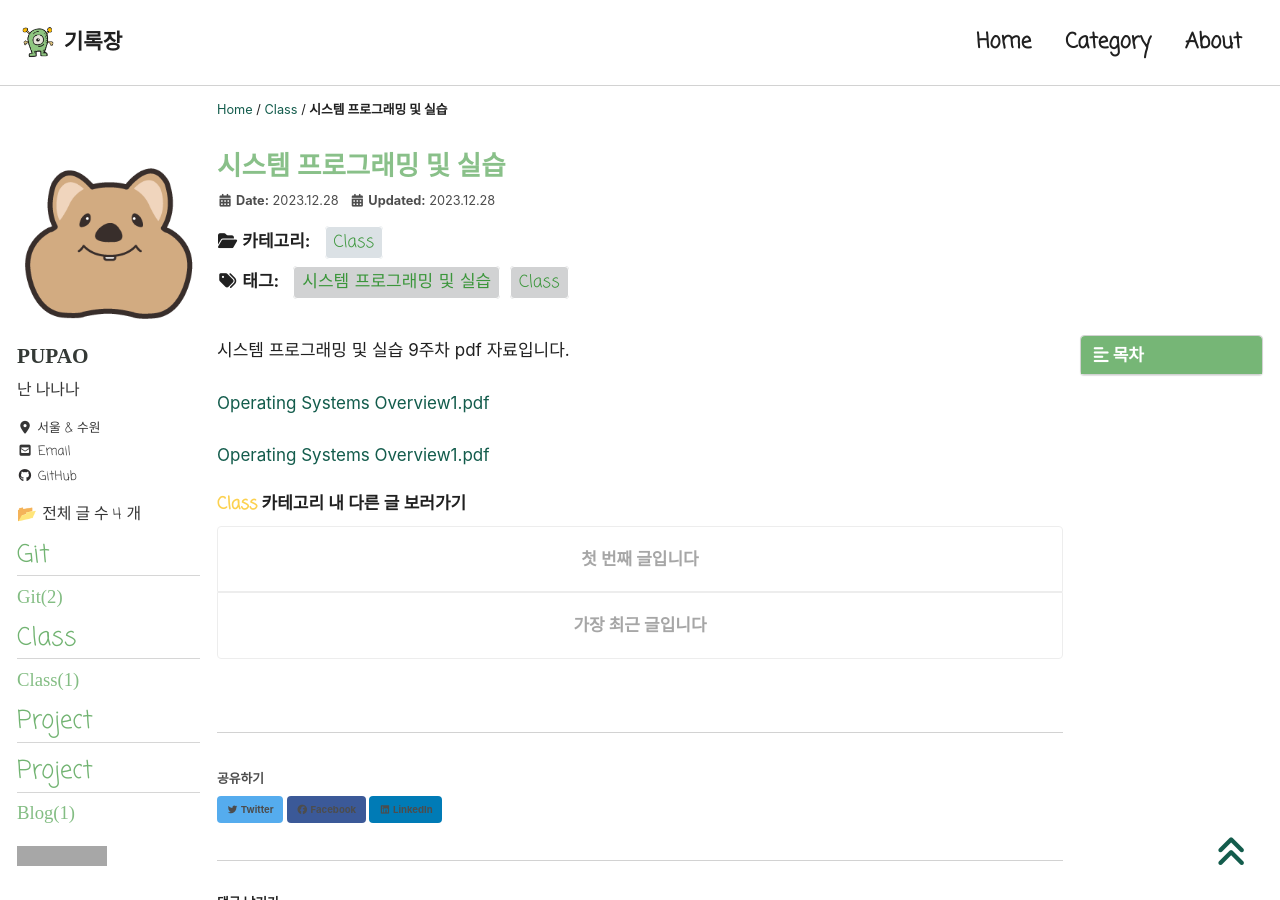
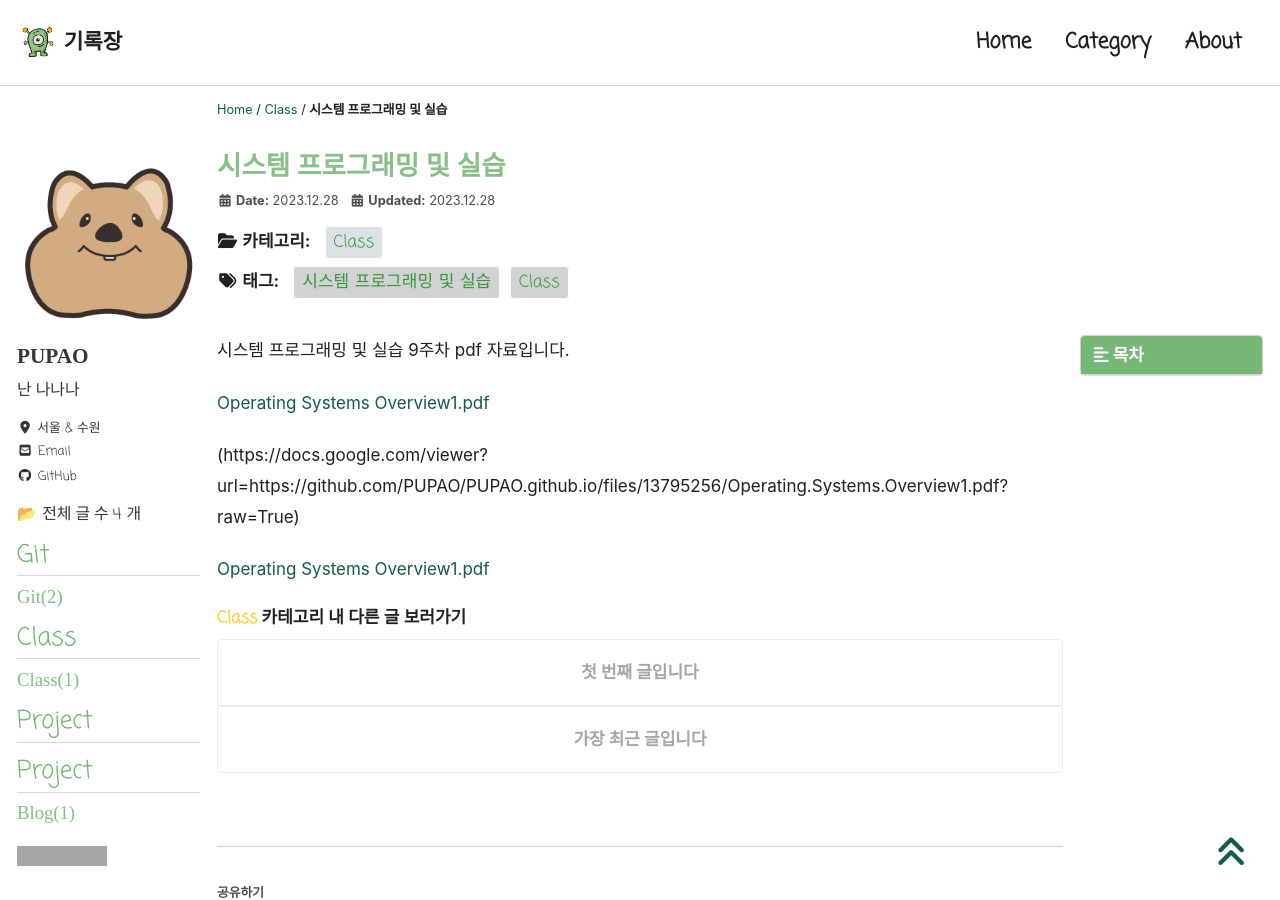
Before and after one commit to PUPAO/PUPAO.github.io, a Jekyll site: the page built from _posts/class/Systems Programming/2023-12-28-9장.md, in a window 1280 px wide and 900 px high. Built offline with Jekyll 4.4.1, drawn with Linux system fonts in a browser that asks for light colours; cached includes are drawn as plain includes; nearby versions of some CDN libraries; some web fonts are replaced; comment, search, counter and statistics services are not loaded; part of the change alters nothing that is shown; grey boxes are pictures that could not be loaded.

Commit message:
Update 2023-12-28-9장.md

```diff
--- a/_posts/class/Systems Programming/2023-12-28-9장.md
+++ b/_posts/class/Systems Programming/2023-12-28-9장.md
@@ -17,5 +17,6 @@ last_modified_at: 2023-12-28
 
 [Operating Systems Overview1.pdf](https://github.com/PUPAO/PUPAO.github.io/files/13795256/Operating.Systems.Overview1.pdf)
 
+(https://docs.google.com/viewer?url=https://github.com/PUPAO/PUPAO.github.io/files/13795256/Operating.Systems.Overview1.pdf?raw=True)
 
 [Operating Systems Overview1.pdf](https://drive.google.com/file/d/1Um5q7JO_94778dp9bi9ptI_hVdf0lB4z/view?usp=drive_link)
```
